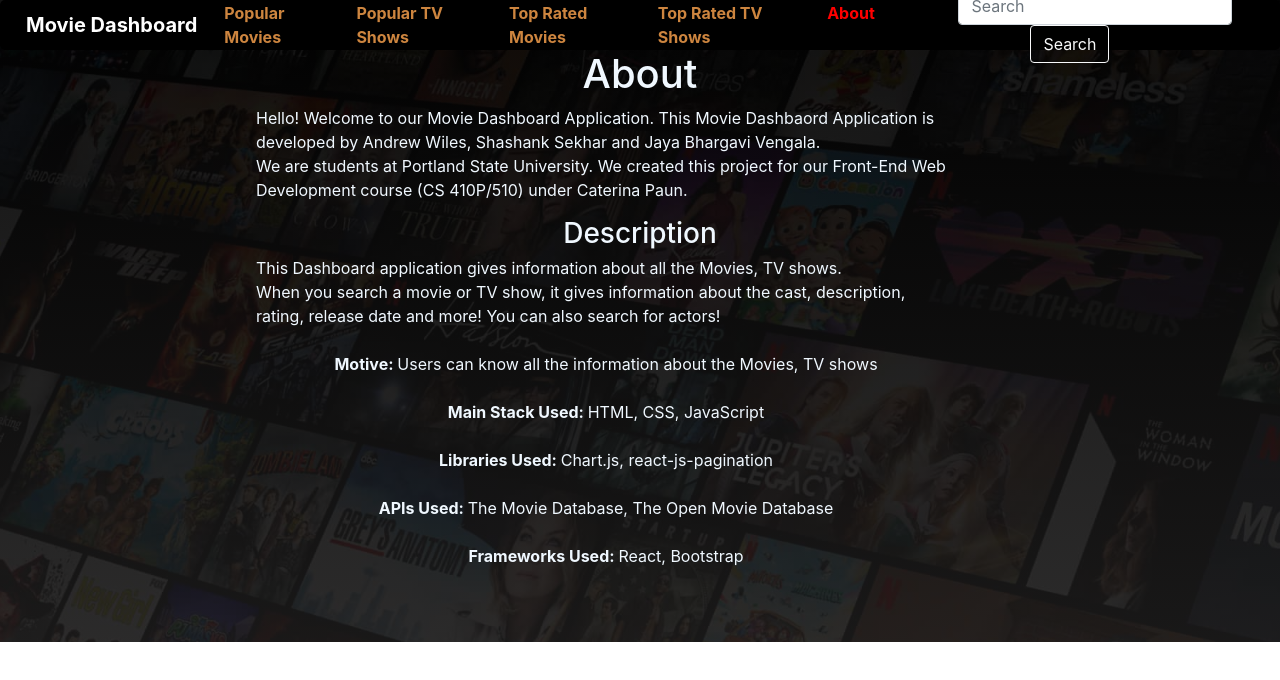
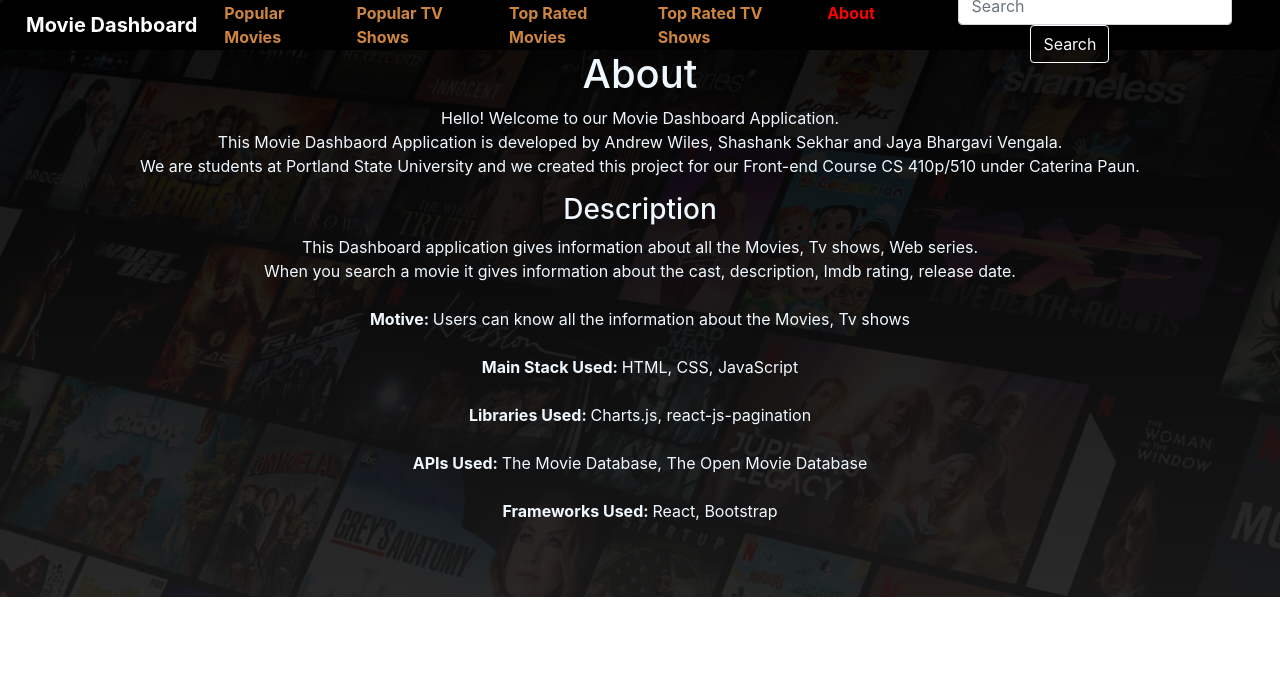
Before and after one commit to andrewj35/frontend-web-dev-project, a React (Create React App) app in the folder frontend-project/: page /About in a window 1280 px wide. Shown: the top 680 px of the page. Built offline with nearby package versions, Linux system fonts and the light colour scheme.

Commit message:
updated about page

```diff
--- a/frontend-project/src/components/About.js
+++ b/frontend-project/src/components/About.js
@@ -1,60 +1,65 @@
 import "../styles/About.css";
 export default function About() {
-  // console.log(props["match"]["params"]["pageNumber"]);
+
     return (
-    <div className="About">
-      <h1>About</h1>
-      <div>
-        <div className="info" width="800px">
+      <div className= "About">
+        <h1>
+          About
+          </h1>
+          <div className="info">
           <p>
-            Hello! Welcome to our Movie Dashboard Application. This Movie
-            Dashbaord Application is developed by Andrew Wiles, Shashank Sekhar
-            and Jaya Bhargavi Vengala.
-            <br />
-            We are students at Portland State University. We created this
-            project for our Front-End Web Development course (CS 410P/510) under
-            Caterina Paun.
+            <center>
+            Hello! Welcome to our Movie Dashboard Application. <br/>
+            This Movie Dashbaord Application is developed by Andrew Wiles, Shashank Sekhar and Jaya Bhargavi Vengala. <br/>
+            We are students at Portland State University and we created this project for our Front-end Course CS 410p/510 under Caterina Paun.
+            <br/>
+            </center>
           </p>
           </div>
           <div className="description">
-          <h3>Description</h3>
+            <h3>
+              <center>Description</center>
+            </h3>
             <p>
-            This Dashboard application gives information about all the Movies,
-            TV shows.
-            <br />
-            When you search a movie or TV show, it gives information about the
-            cast, description, rating, release date and more! You can also
-            search for actors!
-            <br />
               <center>
-              <br />
-              <b>Motive: </b>Users can know all the information about the
-              Movies, TV shows
+            This Dashboard application gives information about all the Movies, Tv shows, Web series.
+            <br/>
+            When you search a movie it gives information about the cast, description, Imdb rating, release date.
             </center>
-            <br />
+            <br/>
             <center>
-              <b>Main Stack Used: </b>
+            <b>
+              Motive: </b>
+            Users can know all the information about the Movies, Tv shows
+            </center>
+            <br/>
+
+            <center>
+              <b>
+                Main Stack Used: </b>
                  HTML, CSS, JavaScript
                 </center>
-            <br />
+            <br/>
             <center>
-              <b>Libraries Used: </b>
-              Chart.js, react-js-pagination
+              <b>
+                Libraries Used: </b>
+                 Charts.js, react-js-pagination
                 </center>
-            <br />
+            <br/>
             <center>
-              <b>APIs Used: </b>
+              <b>
+                APIs Used: </b>
                  The Movie Database, The Open Movie Database
                 </center>
-            <br />
+            <br/>
             <center>
               <b>Frameworks Used: </b>
                React, Bootstrap
               </center>
-            <br />
+            <br/>
+
             </p>
           </div>
       </div>
-    </div>
-  );
+    )
 }
--- a/frontend-project/src/styles/About.css
+++ b/frontend-project/src/styles/About.css
@@ -1,22 +1,84 @@
 .About {
   padding-bottom: 50px;
 }
+
 .About .info p {
-  display: flex;
-  flex-direction: column;
-  flex-wrap: wrap;
-  margin-left: 20%;
+    padding-bottom:15px;
+}
+/*
+.description h3{
+    padding-top: 15px;
+    margin: 0 44%;
+    justify-content: center;
+    padding-bottom: 5px;
+}*/
+
+.info > p{
+    text-align: justify;
+    width: 100%;
 }
 
-.description h3 {
-  padding-top: 15px;
-  margin: 0 44%;
-  justify-content: center;
-  padding-bottom: 5px;
+.description > p{
+    text-align: justify;
+    width: 100%;
 }
-.About .description p {
-  display: flex;
-  flex-direction: column;
-  flex-wrap: wrap;
-  margin-left: 20%;
-}
+
+/* @media (max-width: 414px) {
+
+
+    div > .info{
+      max-width: 100%;
+      margin: 0;
+      display: flex;
+      float: left;
+    }
+
+    .info > p{
+      width: 100%;
+      margin: 0;
+
+    }
+
+  }
+
+  @media (max-width: 768px) {
+
+    .About p{
+      width: 100%;
+    }
+
+    .About {
+
+      justify-content: space-evenly;
+      font-size: 15px;
+      max-width: 100%;
+    }
+
+    .description {
+      padding-bottom: 80px;
+      width: 100%;
+      justify-content: space-between;
+    }
+
+    .description p{
+      width: 100%;
+      display: block;
+    }
+
+  }
+  @media (max-width: 1224px) {
+
+    .About {
+      justify-content: space-evenly;
+      font-size: 15px;
+      max-width: 100%;
+    }
+    .About p{
+      max-width: 100%;
+    }
+    .description p{
+      width: 100%;
+      display: block;
+    } */
+
+  /* } */
```
Lines whose indentation alone changed are shown as unchanged.
